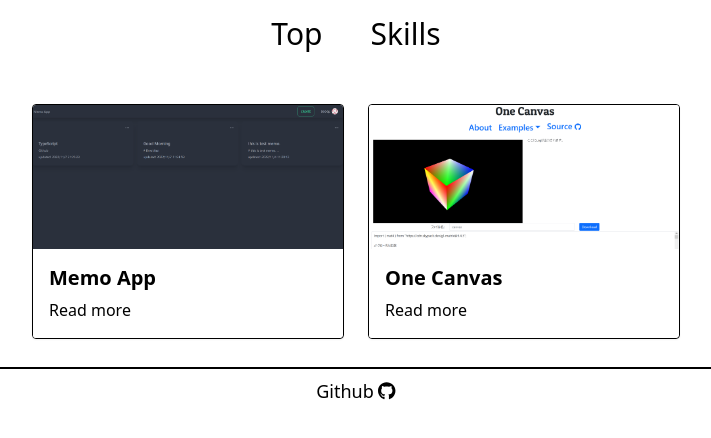
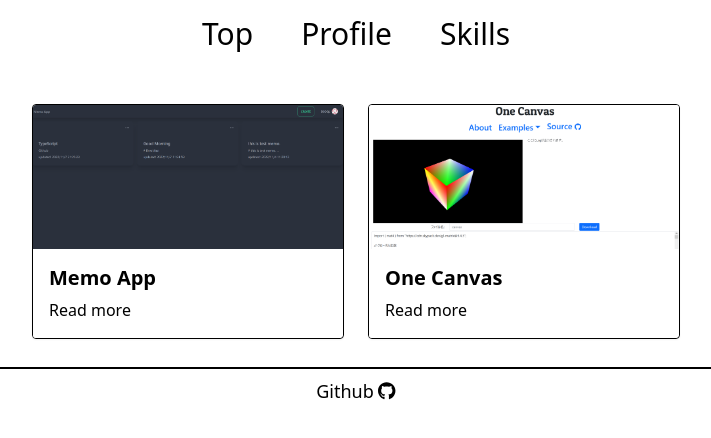
Before and after one commit to SLQPD276dW/Portofolio, a React (Vite) app: page / in a window 1280 px wide. Shown: the top 438 px of the page, without its empty margins (284-995 px from the left). Built offline with nearby package versions, Linux system fonts and the light colour scheme.

Commit message:
update: Navbarに/profileへのリンクを追加

```diff
--- a/src/Navbar.tsx
+++ b/src/Navbar.tsx
@@ -11,6 +11,11 @@ function Navbar() {
           </a>
         </li>
         <li className="border-black px-6 pb-2 hover:border-b-2">
+          <a href="/profile" className="text-3xl">
+            Profile
+          </a>
+        </li>
+        <li className="border-black px-6 pb-2 hover:border-b-2">
           <a href="/skills" className="text-3xl">
             Skills
           </a>
```
